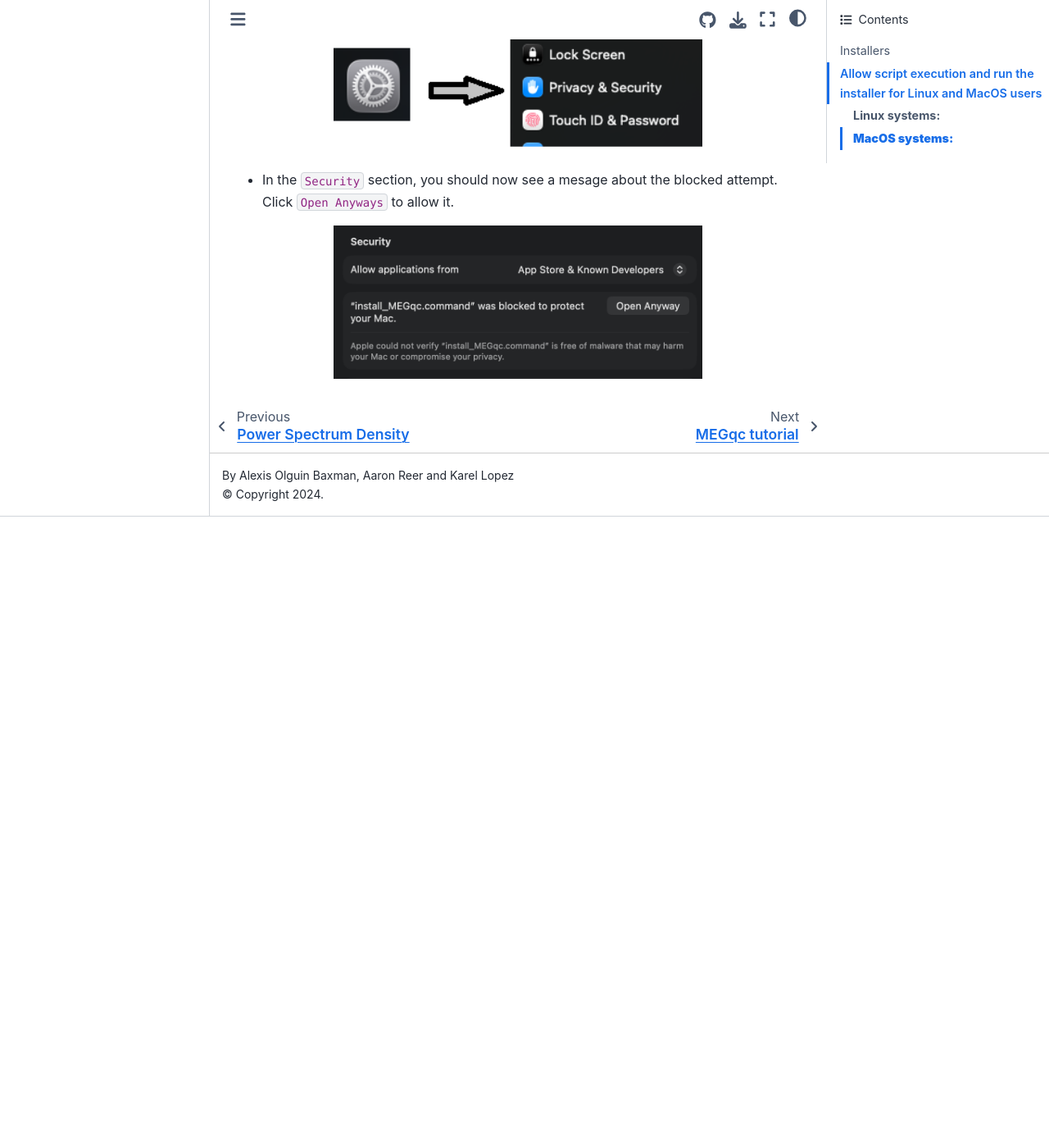
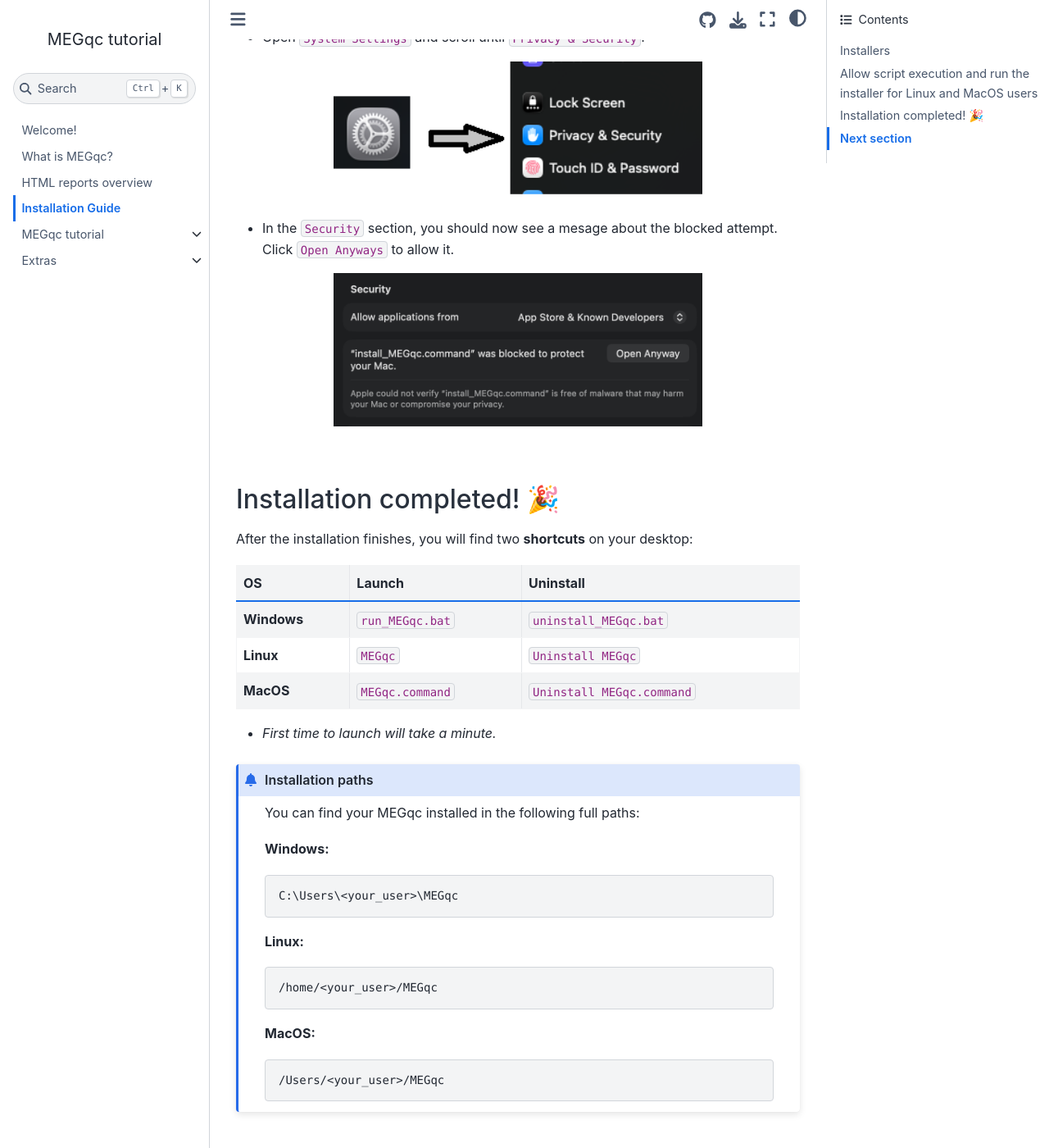
Before and after one commit to ANCPLabOldenburg/megqc_documentation, a Jupyter Book: the page built from book/installation2.md, in a window 1280 px wide and 1400 px high, scrolled down 2068 px. Shown: the whole window at 82% size. Built offline with Jupyter Book 1.0.4 settings and Sphinx 7.4.7 and the Sphinx Book theme 1.1.4, drawn with Linux system fonts in a browser that asks for light colours; pages that are not in the unit, such as notebooks, are missing from menus; before the commit the page ends 2698 px from its top, so only the background shows below that; some of the changed text lies outside the part shown.

Commit message:
Update installation2.md

````diff
--- a/book/installation2.md
+++ b/book/installation2.md
@@ -16,7 +16,7 @@
 | **Linux**        | `install_MEGqc.sh`      | Allow execution (see below) and run the installer |
 | **MacOS**        | `install_MEGqc.command`      | Allow execution (see below) and run the installer |
 
-<img src="../static/folders.png" alt="folders" width="250px" align="center">
+<img src="../static/install/folders.png" alt="folders" width="250px" align="center">
 
 <br>
 
@@ -93,3 +93,66 @@
 <img src="../static/install/mac_3.png" alt="mac-security" width="450px" align="center">
 
 <br>
+
+
+
+
+
+## Installation completed! 🎉
+
+
+After the installation finishes, you will find two **shortcuts** on your desktop:
+
+| OS          | Launch                    | Uninstall                      |
+|-------------|---------------------------|--------------------------------|
+| **Windows** | `run_MEGqc.bat`      | `uninstall_MEGqc.bat`    |
+| **Linux**   | `MEGqc` | `Uninstall MEGqc`    |
+| **MacOS**   | `MEGqc.command` | `Uninstall MEGqc.command`  |
+
+* _First time to launch will take a minute._
+
+
+```{admonition} Installation paths
+You can find your MEGqc installed in the following full paths:
+
+**Windows:**
+
+    C:\Users\<your_user>\MEGqc
+
+**Linux:**
+
+    /home/<your_user>/MEGqc
+
+
+**MacOS:**
+
+    /Users/<your_user>/MEGqc
+
+```
+
+### Activate the environment
+The installer automatically creates and manages a virtual environment ([learn more about virtual environments](../extra/environment.md)). If you want to manually activate the environment from a terminal or command prompt you can use the following full paths:
+
+
+```{admonition} Environment activation full path
+
+**Windows:**
+
+    \Users\<your user>\MEGqc\env\Scripts\activate
+
+
+**Linux:**
+
+    source home/<your user>/MEGqc/env/bin/activate
+
+
+**MacOS:**
+
+    source Users/<your user>/MEGqc/env/bin/activate
+
+
+```
+
+## Next section
+
+In the next section you'll learn how to use the GUI to run MEGqc.
````
